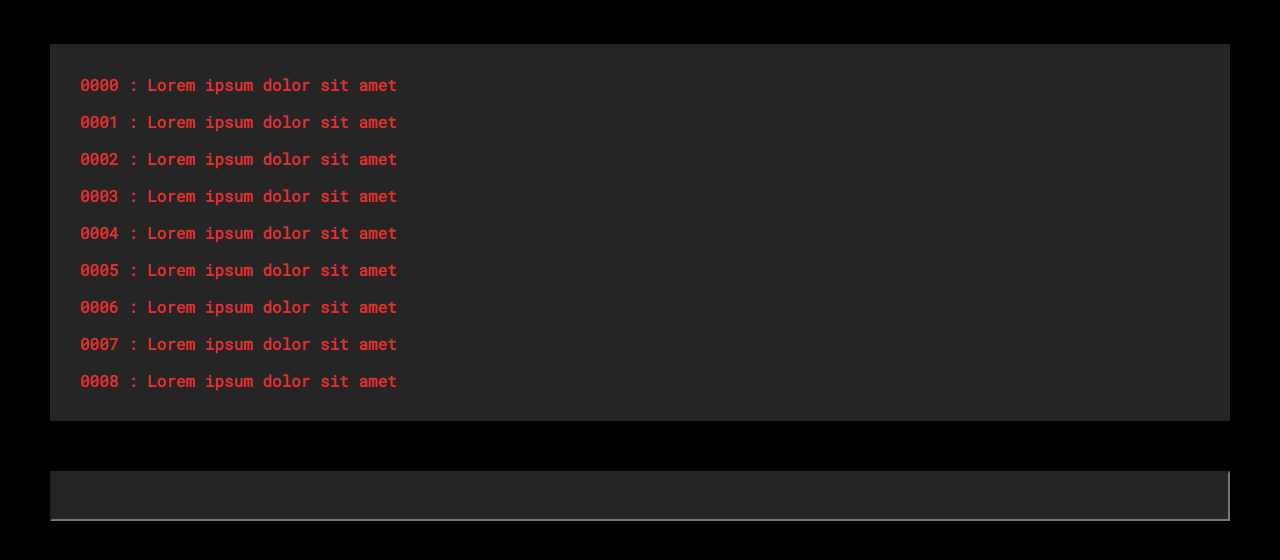
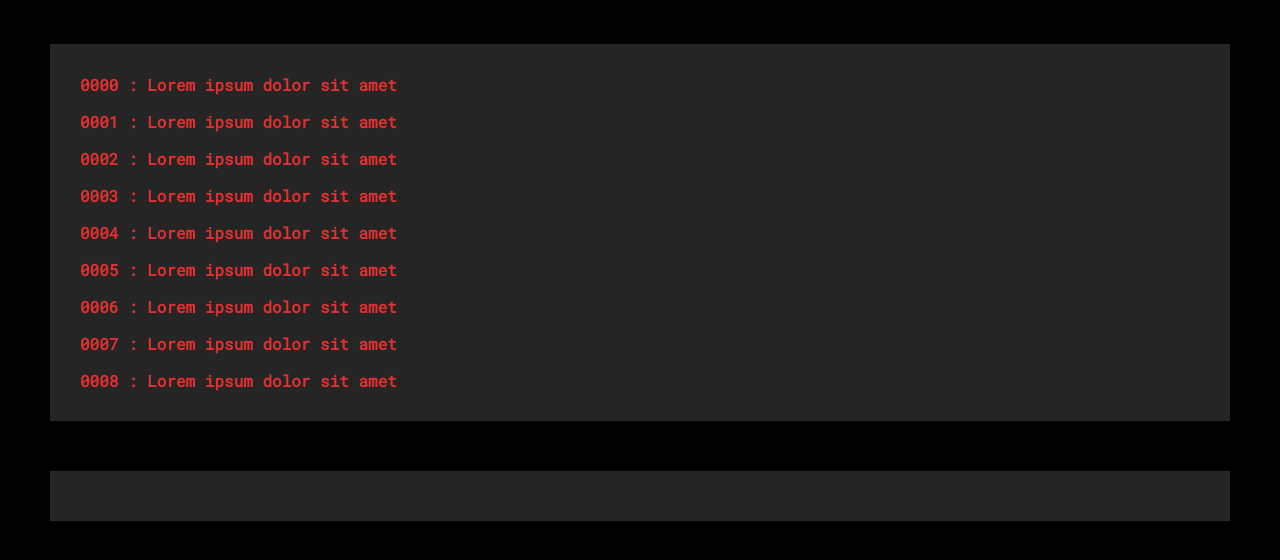
Before and after one commit to eXotech-code/inter-net, a plain HTML site: page index.html in a window 1280 px wide. Shown: the part 116-676 px from the top of the page. Drawn offline with Linux system fonts and the light colour scheme.

Commit message:
Removed outline and margin in the text input box.
Also I've added some animations.

```diff
--- a/index.html
+++ b/index.html
@@ -23,7 +23,7 @@
         <p class="message">0008 : Lorem ipsum dolor sit amet</p>
     </div>
     <div class="input-box">
-        <input data-input-box>
+        <input autocomplete="off" data-input-box>
     </div>
     </input>
 </body>
--- a/style.css
+++ b/style.css
@@ -46,8 +46,6 @@ div {
 }
 
 .input-box {
-    color: #E23030;
-    background-color: #252525;
     margin: 50px;
     height: 50px;
 }
@@ -55,7 +53,15 @@ div {
 .input-box input {
     color: #E23030;
     background-color: #252525;
+    transition: 1s;
+    outline: none;
+    border: none;
     width: 100%;
     height: 100%;
     padding: 10px 30px 10px;
 }
+
+.input-box input:focus {
+    background-color: #3d3d3d;
+    transition: 1s;
+}
```
